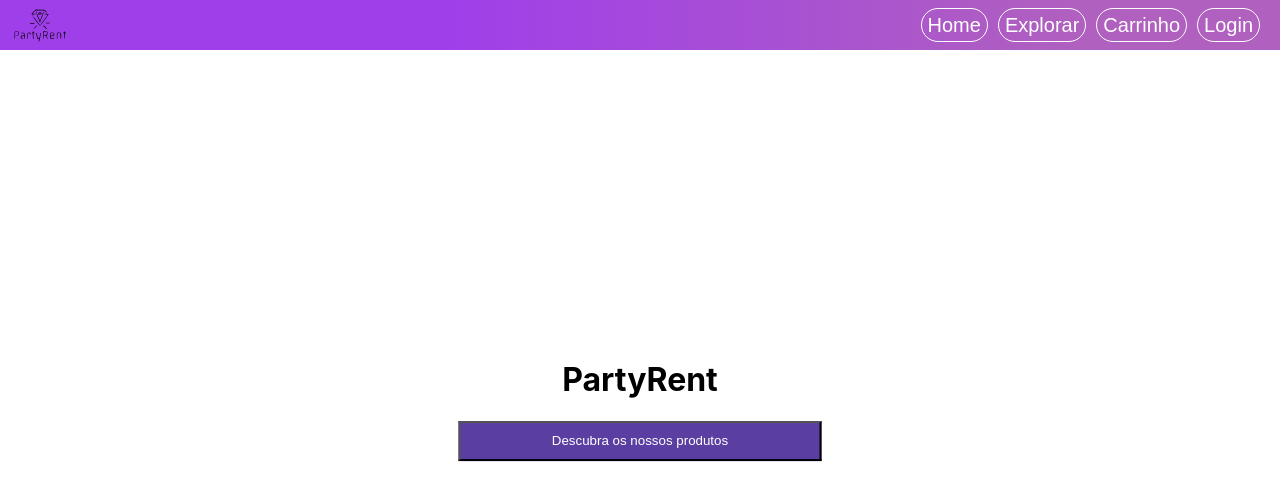
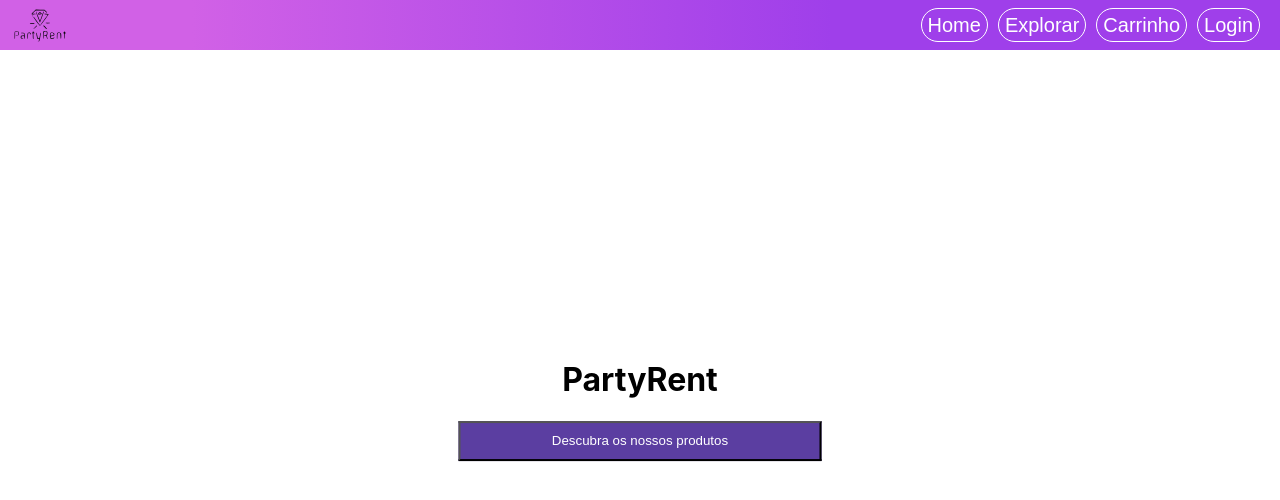
Before and after one commit to UnBArqDsw2021-2/2021.2_G7_PartyRent_Frontend, a React (Vite) app: page / in a window 1280 px wide. Shown: the top 500 px of the page. Built offline with nearby package versions, Linux system fonts and the light colour scheme.

Commit message:
style: inverted navbar colors
Co-authored-by: <luisgfmarques> <luisgustavomarques@outlook.com>

```diff
--- a/src/NavBar/styles.css
+++ b/src/NavBar/styles.css
@@ -1,5 +1,5 @@
 .nav-bar {
-  background-image: linear-gradient(90deg, rgba(159,63,234,1) 35%, rgba(176,96,191,1) 84%);
+  background-image: linear-gradient(90deg, rgba(209,97,230,1) 15%, rgba(159,63,234,1) 65%);
   height: 50px;
   display: flex;
 }
```
